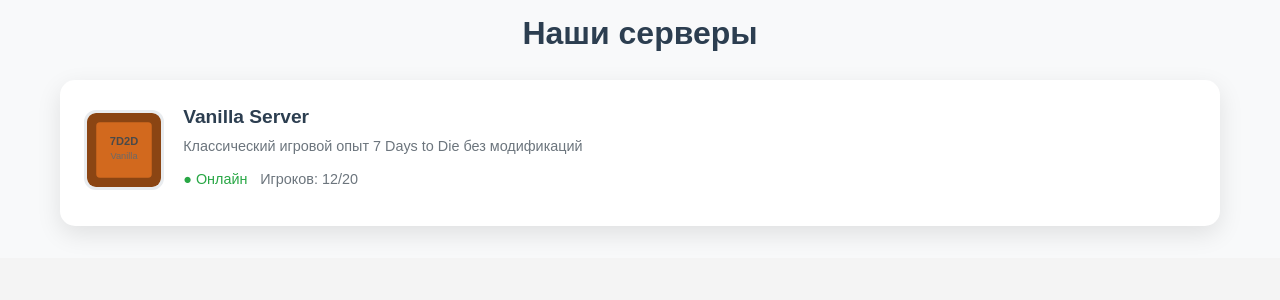
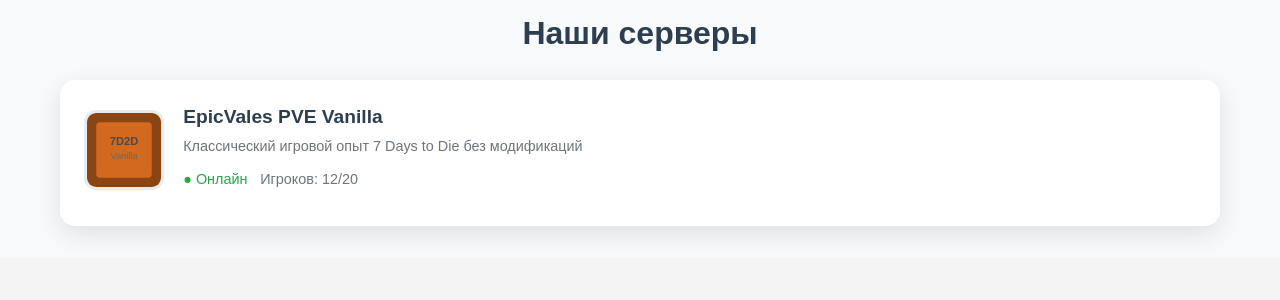
Before and after one commit to alekho77/7d2d-servers, a Jekyll site: the page docs/index.html, which Jekyll copies as it is, in a window 1280 px wide. Shown: the part 961-1261 px from the top of the page. Built offline with Jekyll 4.4.1, drawn with Linux system fonts in a browser that asks for light colours.

Commit message:
fix server name

```diff
--- a/docs/index.html
+++ b/docs/index.html
@@ -72,7 +72,7 @@
                             <img src="assets/images/vanilla-icon.svg" alt="Vanilla Server" />
                         </div>
                         <div class="server-info">
-                            <h3>Vanilla Server</h3>
+                            <h3>EpicVales PVE Vanilla</h3>
                             <p>Классический игровой опыт 7 Days to Die без модификаций</p>
                             <div class="server-details">
                                 <span class="status online">● Онлайн</span>
```
